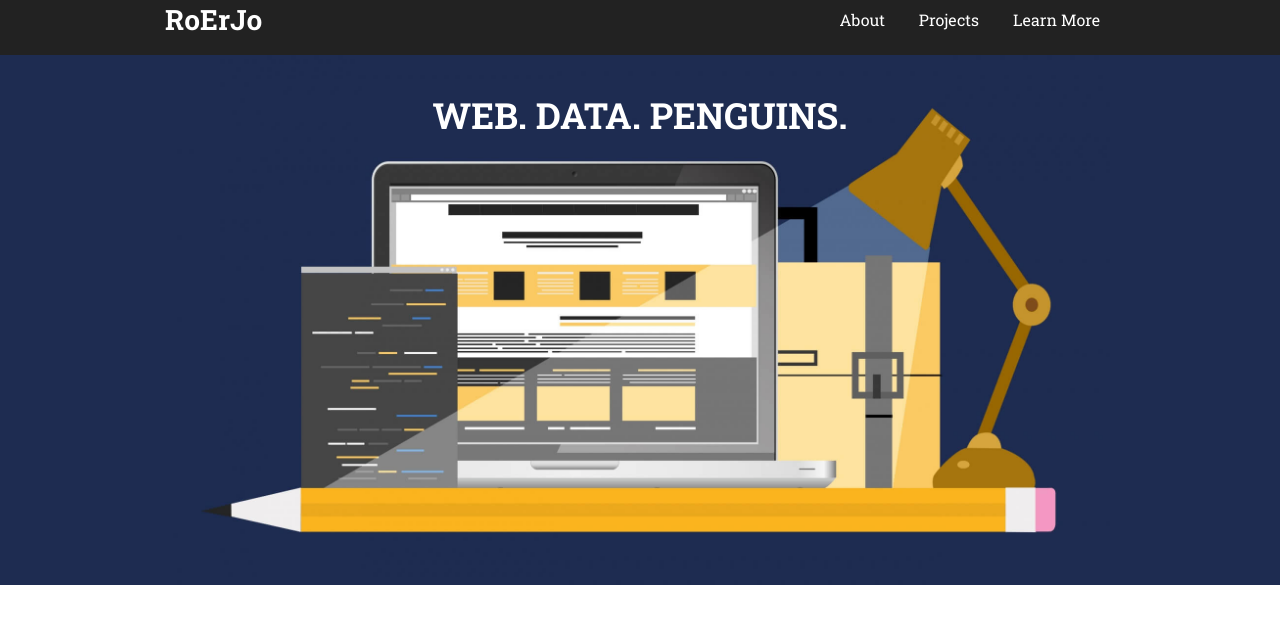
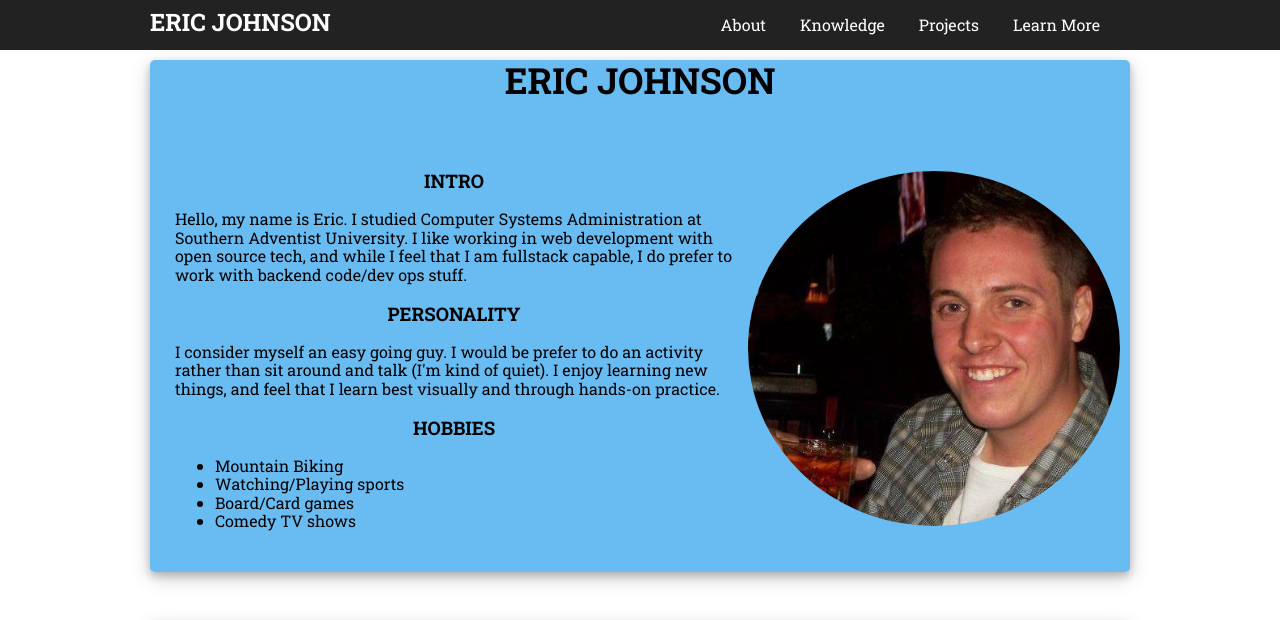
Before and after one commit to roerjo/roerjo.me, a Jekyll site: the page index.html, which Jekyll copies as it is, in a window 1280 px wide and 1400 px high. Shown: the top 620 px of the window. Built offline with Jekyll 4.4.1, drawn with Linux system fonts in a browser that asks for light colours; some of the changed text lies outside the part shown.

Commit message:
major revision

```diff
--- a/Gemfile
+++ /dev/null
@@ -1,2 +0,0 @@
-source 'https://rubygems.org'
-gem 'github-pages', group: :jekyll_plugins
--- a/css/main.css
+++ b/css/main.css
@@ -3,14 +3,20 @@ body {
   margin: 0;
   padding: 0;
   font-family: 'Roboto Slab';
+  background-color: #FFF;
 }
 
 .container {
   max-width: 980px;
   margin: 0 auto;
+  height: 100%;
 }
 
-h2, h3 {
+.wrapper {
+  padding: 10px;
+}
+
+h1, h2, h3 {
   text-align: center;
   text-transform: uppercase;
 }
@@ -24,40 +30,41 @@ header {
   position: fixed;
   z-index: 1000;
   width: 100%;
+  top: 0;
 }
 
-header h1 {
-  float: left;
-  color: #fff;
-  font-size: 28px;
-  margin-left: 15px;
+header #brand {
+    float: left;
+    color: #fff;
+    display: inline-block;
+    margin: 0;
+    line-height: 44px;
 }
 
-header nav {
+header .dNav {
   float: right;
-  margin-top: 10px;
   margin-right: 15px;
 }
 
-header nav ul {
+header .dNav ul {
   list-style-type: none;
 }
 
-header nav li {
+header .dNav li {
   display: inline-block;
 }
 
-header nav .icon {
+header #mobileIcon {
   display: none;
 }
 
-header nav a {
+header .dNav a {
   color: #fff;
   text-decoration: none;
   padding: 8px 15px;
 }
 
-header nav a:hover {
+header .dNav a:hover {
   background-color: #FAB31E;
   color: #fff;
   border-radius: 0;
@@ -91,97 +98,121 @@ header #responsive li:hover {
 }
 
 @media screen and (max-width: 460px) {
-  header nav li {
+  header .dNav li {
     display: none; }
-  header nav .icon {
+  header #mobileIcon {
     display: inline-block; } }
 
 
-/*---------- Jumbotron ----------*/
-
+/*---------- Intro ----------*/
 
 .intro {
-  background: url("../img/index/home.jpg") center center no-repeat;
-  background-size: contain;
-  background-color: #1E2C51;
-  height: 600px;
-  color: #fff;
+    padding-top: 10px;
 }
 
-.intro h2 {
-  margin-top: -15px;
-  padding-top: 110px;
-  text-decoration: none;
-  font-size: 36px;
+.intro .container {
+  background-color: #69bcf2;
+  box-shadow: 0 4px 8px 0 rgba(0, 0, 0, 0.2), 0 6px 20px 0 rgba(0, 0, 0, 0.19);
+  border-radius: 5px;
 }
 
-@media screen and (max-width: 768px) {
-  .intro {
-    height: 450px;
-  }
-
-  .intro h2 {
-    padding-top: 75px;
-  }
-}
-
-@media screen and (max-width: 460px) {
-  .intro {
-    display: flex;
-    align-items: flex-end;
-    justify-content: center;
-    height: 300px;
-  }
-  .intro h2 {
-    font-size: 25px;
-    margin-bottom: 10px;
-  }
-}
-
-
-/*---------- About ----------*/
-
-
-.about .container {
+.intro .wrapper {
   display: flex;
   justify-content: space-between;
   max-height: 700px;
 }
 
-.about h2 {
+.intro h1 {
   font-size: 36px;
   margin: 50px 15px 25px 15px;
 }
 
-.about .text {
+.intro .text {
   width: 60%;
   margin: 15px;
-  display: flex;
-  align-items: center;
-  flex-wrap: wrap;
 }
 
-.about img {
-  position: relative;
-  top: 70px;
+text h3 {
+  display: block;
+}
+
+.intro img {
+  display: inline-block;
   max-height: 355px;
-  margin: 30px;
+  margin: auto;
   width: 40%;
   border-radius: 100%;
 }
 
 @media screen and (max-width: 900px) {
-  .about .container {
+  .intro .wrapper {
     flex-wrap: wrap-reverse;
     justify-content: center;
     max-height: 100%;
   }
 
-  .about .text {
+  .intro .text {
     width: 100%;
   }
 
-  .about img {
+  .intro img {
+    width: 250px;
+    height: 250px;
+    margin: 30px 0;
+  }
+}
+
+
+/*---------- Looking For/Skills ----------*/
+
+
+.tech .container {
+  background-color: #FFB552;
+  color: #fff;
+  box-shadow: 0 4px 8px 0 rgba(0, 0, 0, 0.2), 0 6px 20px 0 rgba(0, 0, 0, 0.19);
+  border-radius: 5px;
+}
+
+.tech .wrapper {
+  display: flex;
+  justify-content: space-between;
+  max-height: 700px;
+}
+
+.tech h2 {
+  font-size: 36px;
+  margin: 50px 15px 25px 15px;
+}
+
+.tech .text {
+  width: 60%;
+  margin: 15px;
+}
+
+text h3 {
+  display: block;
+}
+
+.tech img {
+  display: inline-block;
+  max-height: 355px;
+  margin: auto;
+  width: 40%;
+  border-radius: 100%;
+}
+
+@media screen and (max-width: 900px) {
+  .tech .wrapper {
+    flex-wrap: wrap-reverse;
+    justify-content: center;
+    max-height: 100%;
+  }
+
+  .tech .text {
+    width: 100%;
+  }
+
+  .tech img {
     width: 250px;
     height: 250px;
     margin: 30px 0;
@@ -192,10 +223,11 @@ header #responsive li:hover {
 /*---------- My Work ----------*/
 
 
-.work {
-  background-color: #FAB31E;
-  padding-bottom: 30px;
-  overflow: auto;
+.work .container {
+  background-color: #4DF094;
+  box-shadow: 0 4px 8px 0 rgba(0, 0, 0, 0.2), 0 6px 20px 0 rgba(0, 0, 0, 0.19);
+  border-radius: 5px;
+  padding-bottom: 15px;
 }
 
 .work h2 {
@@ -203,10 +235,9 @@ header #responsive li:hover {
   margin: 50px 15px 45px 15px;
 }
 
-.work .container {
+.work #project-wrapper {
   display: flex;
   justify-content: space-between;
-  padding: 0 15px;
 }
 
 .projects {
@@ -271,7 +302,7 @@ header #responsive li:hover {
 }
 
 @media only screen and (max-width: 880px) {
-  .work .container {
+  .work .wrapper {
     flex-wrap: wrap;
     justify-content: space-around;
   }
@@ -284,7 +315,7 @@ header #responsive li:hover {
 }
 
 @media only screen and (max-width: 460px) {
-  .work .container {
+  .work .wrapper {
     flex-wrap: wrap;
     justify-content: space-around;
   }
@@ -298,26 +329,25 @@ header #responsive li:hover {
 /*---------- Learn More ----------*/
 
 
-.moreAbout {
-  background-color: #1E2C51;
-  padding-bottom: 25px;
-  overflow: auto;
+.moreAbout .container {
+  background-color: #E6FE51;
+  box-shadow: 0 4px 8px 0 rgba(0, 0, 0, 0.2), 0 6px 20px 0 rgba(0, 0, 0, 0.19);
+  border-radius: 5px;
+  margin-bottom: 10px;
 }
 
 .moreAbout h2 {
   font-size: 36px;
   margin: 50px 0 25px 0;
-  color: #fff;
 }
 
-.moreAbout .container {
+.moreAbout .wrapper {
   display: flex;
   justify-content: space-between;
 }
 
 .moreAbout .splitHalf {
   width: 49%;
-  color: white;
   text-align: center;
 }
 
@@ -348,7 +378,7 @@ header #responsive li:hover {
     margin: 30px 0 10px 0;
   }
 
-  .moreAbout .container {
+  .moreAbout .wrapper {
     flex-wrap: wrap;
   }
 
--- a/index.html
+++ b/index.html
@@ -18,7 +18,7 @@
         <script type="text/javascript">
             function showMenu() {
                 var x = document.getElementById("responsive");
-            if (x.style.display != "block") {
+                if (x.style.display !== "block") {
                     x.style.display = "block";
                 } else {
                     x.style.display = "none";
@@ -34,58 +34,133 @@
 
             <div class="container">
 
-        <a href="roerjo.me"><h1>RoErJo</h1></a>
+                <h2 id="brand">Eric Johnson</h2>
 
                 <nav>
 
-          <ul class="" id="navbar">
+                    <ul class="dNav">
 
-            <li><a href="/#about">About</a></li>
+                        <li><a href="/#intro">About</a></li>
+                        <li><a href="/#tech">Knowledge</a></li>
                         <li><a href="/#work">Projects</a></li>
                         <li><a href="/#moreAbout">Learn More</a></li>
-            <li class="icon"><a href="javascript:void(0);" onclick="showMenu()">&#9776;</a></li>
+                        <li id="mobileIcon"><a href="#" onclick="showMenu()">&#9776;</a></li>
 
                     </ul>
 
                 </nav>
 
-        <ul class="hiddenNav" id="responsive">
+                <nav>
 
-          <li><a href="/#about">About</a></li>
+                    <ul id="responsive">
+
+                        <li><a href="/#intro">About</a></li>
+                        <li><a href="/#tech">Knowledge</a></li>
                         <li><a href="/#work">Projects</a></li>
                         <li><a href="/#moreAbout">Learn More</a></li>
 
                     </ul>
 
+                </nav>
+
             </div>
 
         </header>
 
-	  <div class="intro" id="intro">
+        <section class="intro" id="into">
 
-      <h2>Web. Data. Penguins.</h2>
+            <div class="container">
+
+                <h1>Eric Johnson</h1>
+
+                <div class="wrapper">
+
+                    <div class="text">
+
+                        <h3>Intro</h3>
+
+                        <p>Hello, my name is Eric. I studied Computer Systems Administration at Southern Adventist University. I like working in web development with open source tech, and while I feel that I am fullstack capable, I do prefer to work with backend code/dev ops stuff.</p>
+
+                        <h3>Personality</h3>
+
+                        <p>I consider myself an easy going guy. I would be prefer to do an activity rather than sit around and talk (I'm kind of quiet). I enjoy learning new things, and feel that I learn best visually and through hands-on practice.</p>
+
+                        <h3>Hobbies</h3>
+
+                        <ul>
+
+                            <li>Mountain Biking</li>
+                            <li>Watching/Playing sports</li>
+                            <li>Board/Card games</li>
+                            <li>Comedy TV shows</li>
+
+                        </ul>
 
                     </div>
 
-	  <section class="about" id="about">
+                    <img src="img/index/me.jpg" alt="Eric Johnson">
 
-      <h2>About me</h2>
+                </div>
+
+            </div>
+
+        </section>
+
+        <section class="tech" id="tech">
 
             <div class="container">
 
+                <h2>Capabilities</h1>
+
+                <div class="wrapper">
+
+                    <img src="img/index/code.png" alt="Sample code">
+
                     <div class="text">
 
-          <p>Hello, my name is Eric. I studied Computer Systems Administration at Southern Adventist University. During school, I found that I have a fondness towards web development and consider myself being a 'jack of all trades, master of none' in that arena, AKA a fullstack developer. I also enjoy working from the Linux command line, with Vim being my editor of choice...there is just something about the minimalism and rawness of the command line that I like.</p>
+                        <h3>Enjoy Working With:</h3>
 
-          <p>On the web backend, I am most comfortable working with PHP, specifically using the Laravel Framework. I'm comfortable working with MySQL and SQL Server. On the frontend, I feel proficient in HTML5 and CSS3. I've dabbled in vanilla JS, jQuery, and AngularJS.</p>
+                        <ul>
 
-          <p>Outside of web development, I've built a native Android app (see projects below) for my senior project. I find Bash scripting pretty fun and wouldn't mind diving in to the world of Linux system admin in the future. Other tech I've used in school projects but don't feel proficient in yet includes C# (Used .NET MVC for a couple small class projects), Python (First language I learned, but haven't used in a couple years), and C++ (Data Structures class).</p>
+                            <li>Laravel</li>
+                            <li>PHP</li>
+                            <li>Bash scripting</li>
+                            <li>Vim</li>
+                            <li>Vagrant</li>
+                            <li>Setting up dev environments</li>
+                            <li>SQL</li>
+                            <li>Linux</li>
 
-          <p>Prior to school I was in the United States Air Force for 7 years. During my military stint, I was an A-10 mechanic for 4 years, a Signals Intelligence Analyst(hush hush) for 2 years, and my final year I worked for the Honor Guard. My military experience gave me an appreciation for a healthy work/life balance, the importance of doing a quality job, and (maybe surprisingly) to not be afraid to ask questions when something doesn't seem right.</p>
+                        </ul>
+
+                        <h3>Comfortable Working With:</h3>
+
+                        <ul>
+
+                            <li>JavaScript</li>
+                            <li>jQuery</li>
+                            <li>CSS</li>
+                            <li>Bootstrap</li>
+                            <li>MaterializeCSS</li>
+                            <li>HTML</li>
+                            <li>Git</li>
+
+                        </ul>
+
+                        <h3>Some Experience:</h3>
+
+                        <ul>
+
+                            <li>AngularJS</li>
+                            <li>Python</li>
+                            <li>C++</li>
+                            <li>SCSS</li>
+
+                        </ul>
 
                     </div>
 
-        <img src="img/index/me.jpg" alt="Me!">
+                </div>
 
             </div>
 
@@ -93,9 +168,42 @@
 
         <section class="work" id="work">
 
-      <h2>Projects</h2>
+            <div class="container">
 
-      <div class="container">
+                <h2>Work Experience and Projects</h2>
+
+                <h3>Work Experience</h3>
+
+                <div class="wrapper">
+
+                <h4>CIRC (Center for Innovation and Research in Computing) - Student Web Developer</h4>
+                <ul>
+
+                    <li>Created a backend API using Laravel and MySQL for ShareHim.org that consists of user managment routes, email verifications, presentation upload routes, and an admin web interface.</li>
+
+                    <li>Created PHP scripts and jQuery functions for Collegedale Academy to give them the ability to export students information from the legacy registration system to the PowerSchool CMS.</li>
+
+                    <li>Modified legacy PHP scripts to correctly parse CSV files and store information in a MySQL database for Southern Adventist University's prospective student registration program.</li>
+
+                    <li>Integrate table sorting capabilities into Dialogue Magazine's administrator interface via JavaScript libraries.</li>
+
+                </ul>
+
+                <h4>McKee Foods Corporation - Software Engineering Intern</h4>
+
+                <ul>
+
+                    <li>Design and build new business reports using SSMS and SSRS.</li>
+
+                    <li>Make layout adjustments on internal mobile business applications using SCSS and some AngularJS.</li>
+
+                </ul>
+
+                </div>
+
+                <h3>Personal Projects</h3>
+
+                <div class="wrapper" id="project-wrapper">
 
                     <div class="projects">
 
@@ -193,13 +301,17 @@
 
                 </div>
 
+            </div>
+
         </section>
 
         <section class="moreAbout" id="moreAbout">
 
+            <div class="container">
+
                 <h2>Learn More</h2>
 
-      <div class="container">
+                <div class="wrapper">
 
                     <div class="splitHalf">
 
@@ -226,6 +338,8 @@
                             <a href="https://gitlab.com/roerjo" class="btn" target="_blank">GitLab</a>
 
                             <a href="https://www.freecodecamp.com/roerjo" class="btn" target="_blank">FreeCodeCamp</a>
+
+                        </div>
 
                     </div>
 
--- a/wordCloud.txt
+++ /dev/null
@@ -1 +0,0 @@
-HTML CSS JavaScript PHP Laravel MySQL Linux Vim
```
Also changed, not shown: Gemfile.lock (deleted). Lines whose indentation alone changed are shown as unchanged.
